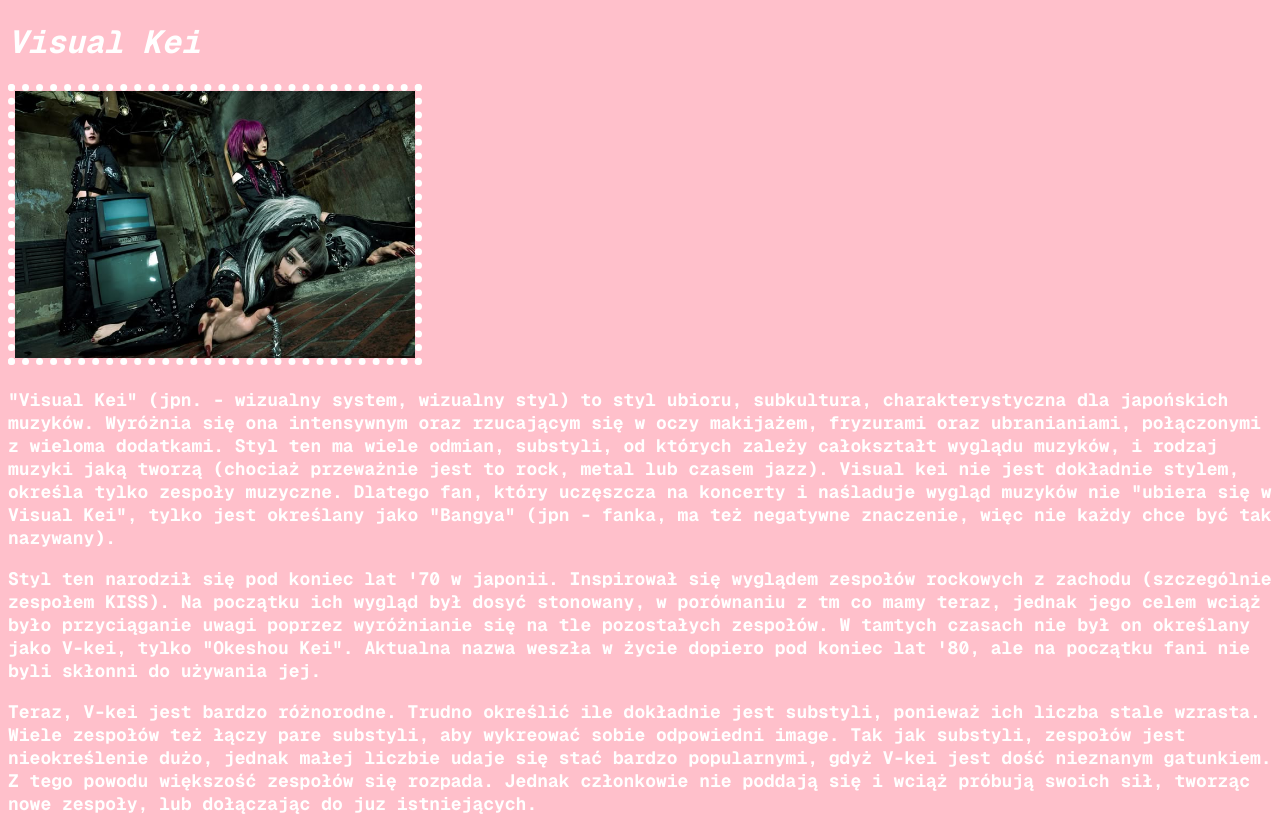
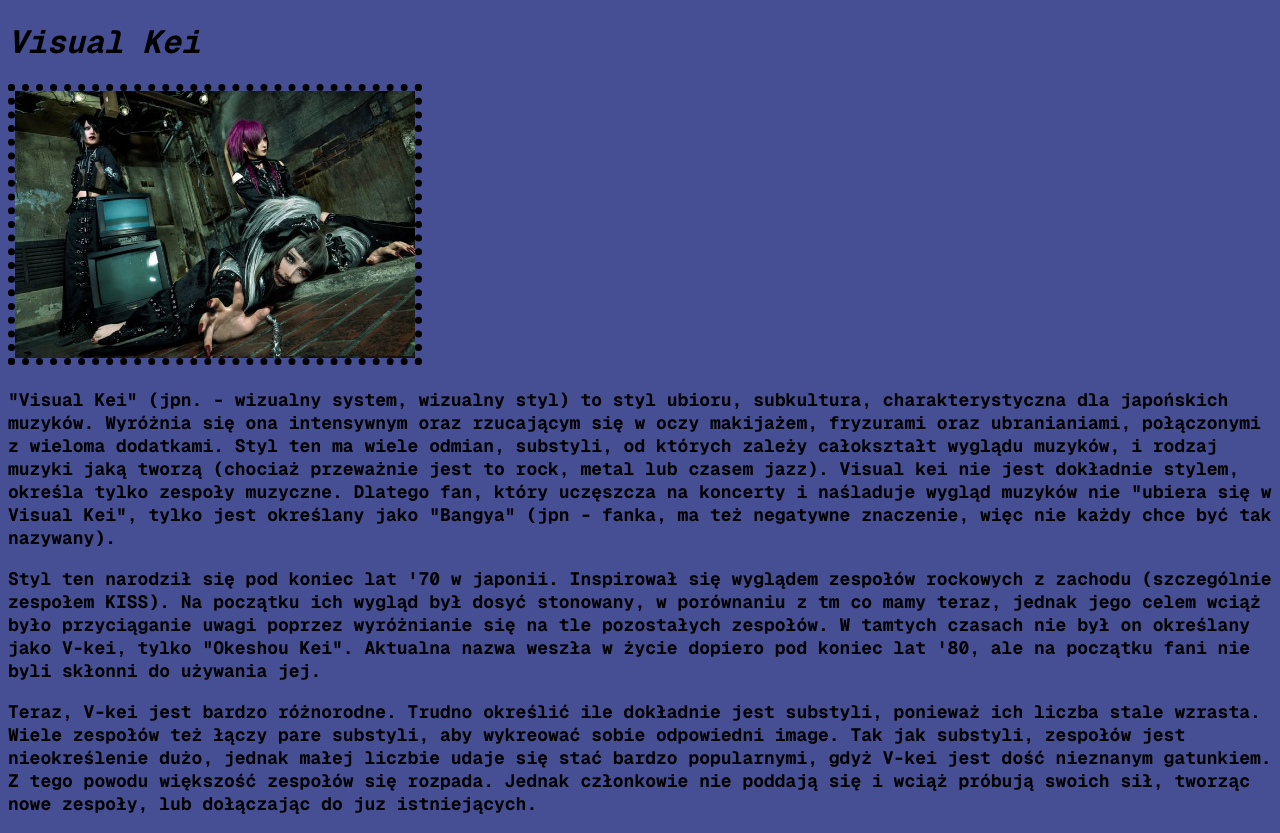
Before and after one commit to ala321500/ala321500.github.io, a plain HTML site: page index.html in a window 1280 px wide. Drawn offline with nearby package versions, Linux system fonts and the light colour scheme.

Commit message:
Update style.css

```diff
--- a/style.css
+++ b/style.css
@@ -1,16 +1,16 @@
 p{
-    color: white;
+    color: black;
     font-size: large;
     font-weight: bold;
 }
 
-h1{color: white;}
+h1{color: black;}
 
 body
 {
-    background-color: pink;
+    background-color: rgb(71, 79, 148);
     font-family: "geist mono";
 
 }
 
-img{width: 400px; border: 7px; border-color: white; border-style: dotted;}
+img{width: 400px; border: 7px; border-color: black; border-style: dotted;}
```
